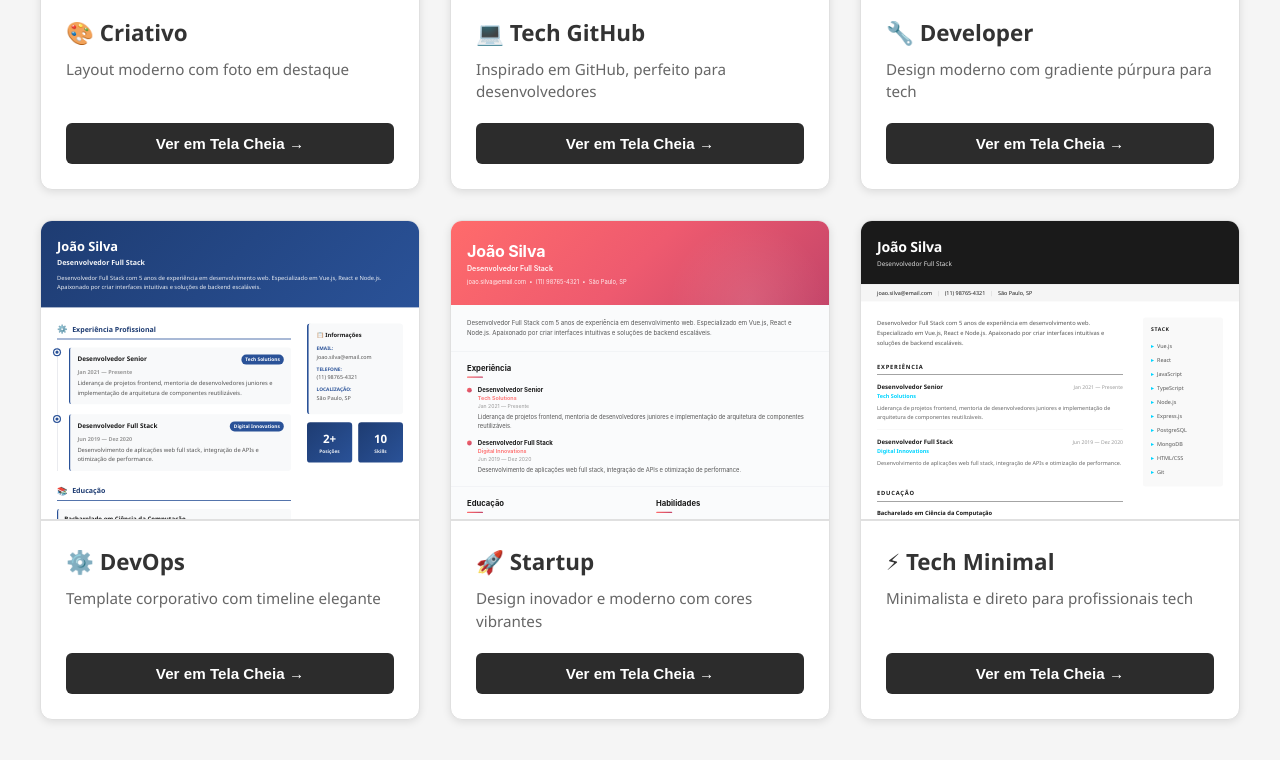
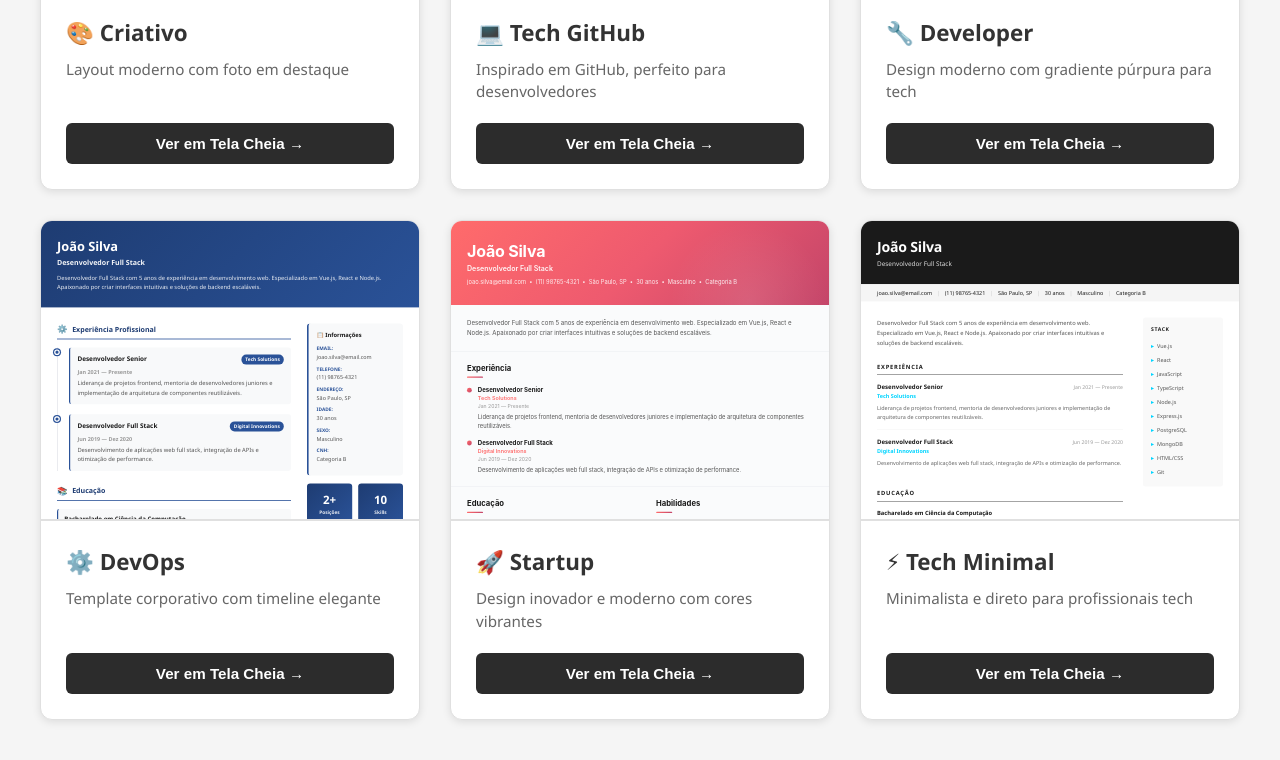
Before and after one commit to juanfernandobvb-ops/projeto-curriculum, a Vue app: page / in a window 1280 px wide. Both pictures are taken after a click on the button "Visualizar Modelos →". Shown: the part 1080-1840 px from the top of the page. Built offline with nearby package versions, Linux system fonts and the light colour scheme.

Commit message:
Add age, gender, and CNH fields to curriculum forms and templates

```diff
--- a/src/components/FormBuilder.vue
+++ b/src/components/FormBuilder.vue
@@ -32,9 +32,32 @@
           </div>
         </div>
 
-        <div class="form-group">
-          <label>Localização</label>
-          <input v-model="formData.location" type="text" placeholder="São Paulo, SP" class="input">
+        <div class="form-row">
+          <div class="form-group">
+            <label>Endereço</label>
+            <input v-model="formData.location" type="text" placeholder="São Paulo, SP" class="input">
+          </div>
+          <div class="form-group">
+            <label>CNH (Carteira Nacional de Habilitação)</label>
+            <input v-model="formData.cnh" type="text" placeholder="Ex: Categoria B" class="input">
+          </div>
+        </div>
+
+        <div class="form-row">
+          <div class="form-group">
+            <label>Idade</label>
+            <input v-model="formData.age" type="number" placeholder="30" class="input">
+          </div>
+          <div class="form-group">
+            <label>Sexo</label>
+            <select v-model="formData.gender" class="input">
+              <option value="">Selecione</option>
+              <option value="Masculino">Masculino</option>
+              <option value="Feminino">Feminino</option>
+              <option value="Outro">Outro</option>
+              <option value="Prefiro não informar">Prefiro não informar</option>
+            </select>
+          </div>
         </div>
 
         <div class="form-group">
@@ -183,6 +206,9 @@ export default {
         email: 'joao.silva@email.com',
         phone: '(11) 98765-4321',
         location: 'São Paulo, SP',
+        age: '30',
+        gender: 'Masculino',
+        cnh: 'Categoria B',
         summary: 'Desenvolvedor Full Stack com 5 anos de experiência em desenvolvimento web. Especializado em Vue.js, React e Node.js. Apaixonado por criar interfaces intuitivas e soluções de backend escaláveis.',
         photo: '',
         experience: [
--- a/src/components/TemplateClassic.vue
+++ b/src/components/TemplateClassic.vue
@@ -9,6 +9,9 @@
         <span v-if="curriculum.email">{{ curriculum.email }}</span>
         <span v-if="curriculum.phone">({{ curriculum.phone }})</span>
         <span v-if="curriculum.location">{{ curriculum.location }}</span>
+        <span v-if="curriculum.age">{{ curriculum.age }} anos</span>
+        <span v-if="curriculum.gender">{{ curriculum.gender }}</span>
+        <span v-if="curriculum.cnh">{{ curriculum.cnh }}</span>
       </div>
     </header>
 
--- a/src/components/TemplateCreative.vue
+++ b/src/components/TemplateCreative.vue
@@ -21,6 +21,18 @@
           <div v-if="curriculum.location" class="contact-item">
             <span class="contact-icon">📍</span>
             <span>{{ curriculum.location }}</span>
+          </div>
+          <div v-if="curriculum.age" class="contact-item">
+            <span class="contact-icon">🎂</span>
+            <span>{{ curriculum.age }} anos</span>
+          </div>
+          <div v-if="curriculum.gender" class="contact-item">
+            <span class="contact-icon">👤</span>
+            <span>{{ curriculum.gender }}</span>
+          </div>
+          <div v-if="curriculum.cnh" class="contact-item">
+            <span class="contact-icon">🚗</span>
+            <span>{{ curriculum.cnh }}</span>
           </div>
         </div>
       </div>
--- a/src/components/TemplateDevOps.vue
+++ b/src/components/TemplateDevOps.vue
@@ -77,8 +77,20 @@
             <p>{{ curriculum.phone }}</p>
           </div>
           <div class="info-item">
-            <span class="info-label">Localização:</span>
+            <span class="info-label">Endereço:</span>
             <p>{{ curriculum.location }}</p>
+          </div>
+          <div v-if="curriculum.age" class="info-item">
+            <span class="info-label">Idade:</span>
+            <p>{{ curriculum.age }} anos</p>
+          </div>
+          <div v-if="curriculum.gender" class="info-item">
+            <span class="info-label">Sexo:</span>
+            <p>{{ curriculum.gender }}</p>
+          </div>
+          <div v-if="curriculum.cnh" class="info-item">
+            <span class="info-label">CNH:</span>
+            <p>{{ curriculum.cnh }}</p>
           </div>
         </div>
 
--- a/src/components/TemplateDeveloper.vue
+++ b/src/components/TemplateDeveloper.vue
@@ -66,6 +66,9 @@
           <p>📧 {{ curriculum.email }}</p>
           <p>📱 {{ curriculum.phone }}</p>
           <p>📍 {{ curriculum.location }}</p>
+          <p v-if="curriculum.age">🎂 {{ curriculum.age }} anos</p>
+          <p v-if="curriculum.gender">👤 {{ curriculum.gender }}</p>
+          <p v-if="curriculum.cnh">🚗 {{ curriculum.cnh }}</p>
         </div>
 
         <!-- Foto -->
--- a/src/components/TemplateMinimal.vue
+++ b/src/components/TemplateMinimal.vue
@@ -28,8 +28,20 @@
               <span class="value">{{ curriculum.phone }}</span>
             </div>
             <div v-if="curriculum.location" class="contact-line">
-              <span class="label">Local:</span>
+              <span class="label">Endereço:</span>
               <span class="value">{{ curriculum.location }}</span>
+            </div>
+            <div v-if="curriculum.age" class="contact-line">
+              <span class="label">Idade:</span>
+              <span class="value">{{ curriculum.age }} anos</span>
+            </div>
+            <div v-if="curriculum.gender" class="contact-line">
+              <span class="label">Sexo:</span>
+              <span class="value">{{ curriculum.gender }}</span>
+            </div>
+            <div v-if="curriculum.cnh" class="contact-line">
+              <span class="label">CNH:</span>
+              <span class="value">{{ curriculum.cnh }}</span>
             </div>
           </div>
         </div>
--- a/src/components/TemplateModern.vue
+++ b/src/components/TemplateModern.vue
@@ -28,8 +28,20 @@
               <p>{{ curriculum.phone }}</p>
             </div>
             <div class="contact-item" v-if="curriculum.location">
-              <strong>Localização:</strong>
+              <strong>Endereço:</strong>
               <p>{{ curriculum.location }}</p>
+            </div>
+            <div class="contact-item" v-if="curriculum.age">
+              <strong>Idade:</strong>
+              <p>{{ curriculum.age }} anos</p>
+            </div>
+            <div class="contact-item" v-if="curriculum.gender">
+              <strong>Sexo:</strong>
+              <p>{{ curriculum.gender }}</p>
+            </div>
+            <div class="contact-item" v-if="curriculum.cnh">
+              <strong>CNH:</strong>
+              <p>{{ curriculum.cnh }}</p>
             </div>
           </div>
         </div>
--- a/src/components/TemplateStartup.vue
+++ b/src/components/TemplateStartup.vue
@@ -15,6 +15,12 @@
             <span>{{ curriculum.phone }}</span>
             <span>•</span>
             <span>{{ curriculum.location }}</span>
+            <span v-if="curriculum.age">•</span>
+            <span v-if="curriculum.age">{{ curriculum.age }} anos</span>
+            <span v-if="curriculum.gender">•</span>
+            <span v-if="curriculum.gender">{{ curriculum.gender }}</span>
+            <span v-if="curriculum.cnh">•</span>
+            <span v-if="curriculum.cnh">{{ curriculum.cnh }}</span>
           </div>
         </div>
       </div>
--- a/src/components/TemplateTech.vue
+++ b/src/components/TemplateTech.vue
@@ -37,7 +37,10 @@
           <div class="contact-tech">
             <p><strong>Email:</strong> {{ curriculum.email }}</p>
             <p><strong>Phone:</strong> {{ curriculum.phone }}</p>
-            <p><strong>Local:</strong> {{ curriculum.location }}</p>
+            <p><strong>Endereço:</strong> {{ curriculum.location }}</p>
+            <p v-if="curriculum.age"><strong>Idade:</strong> {{ curriculum.age }} anos</p>
+            <p v-if="curriculum.gender"><strong>Sexo:</strong> {{ curriculum.gender }}</p>
+            <p v-if="curriculum.cnh"><strong>CNH:</strong> {{ curriculum.cnh }}</p>
           </div>
         </section>
       </aside>
--- a/src/components/TemplateTechMinimal.vue
+++ b/src/components/TemplateTechMinimal.vue
@@ -20,6 +20,12 @@
       <span class="contact-item">{{ curriculum.phone }}</span>
       <span class="divider">|</span>
       <span class="contact-item">{{ curriculum.location }}</span>
+      <span v-if="curriculum.age" class="divider">|</span>
+      <span v-if="curriculum.age" class="contact-item">{{ curriculum.age }} anos</span>
+      <span v-if="curriculum.gender" class="divider">|</span>
+      <span v-if="curriculum.gender" class="contact-item">{{ curriculum.gender }}</span>
+      <span v-if="curriculum.cnh" class="divider">|</span>
+      <span v-if="curriculum.cnh" class="contact-item">{{ curriculum.cnh }}</span>
     </div>
 
     <div class="tech-min-layout">
--- a/src/services/openai.js
+++ b/src/services/openai.js
@@ -55,7 +55,10 @@ Para INFORMAÇÕES PESSOAIS:
     "title": "título profissional",
     "email": "email",
     "phone": "telefone",
-    "location": "localização",
+    "location": "endereço/localização",
+    "age": "idade",
+    "gender": "sexo (Masculino/Feminino/Outro)",
+    "cnh": "categoria da CNH",
     "summary": "resumo profissional"
   }
 }
--- a/src/utils/sampleCurriculum.js
+++ b/src/utils/sampleCurriculum.js
@@ -5,6 +5,9 @@ export const sampleCurriculum = {
   email: 'joao.silva@email.com',
   phone: '(11) 98765-4321',
   location: 'São Paulo, SP',
+  age: '30',
+  gender: 'Masculino',
+  cnh: 'Categoria B',
   photo: null, // URL de foto opcional
   summary: 'Desenvolvedor Full Stack com 5 anos de experiência em desenvolvimento web. Especializado em Vue.js, React e Node.js. Apaixonado por criar interfaces intuitivas e soluções de backend escaláveis.',
   experience: [
```
